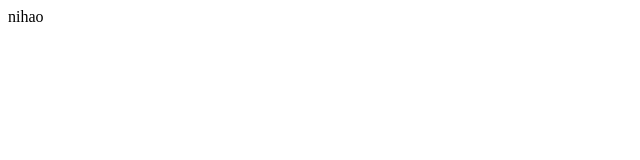
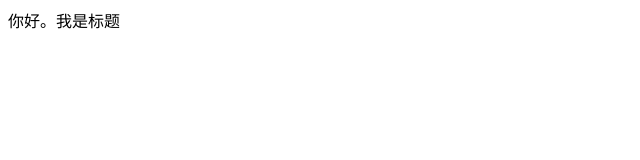
Before and after one commit to asakimio/test1, a plain HTML site: page index.html in a window 1280 px wide. Shown: the whole page, without its empty margins (0-640 px from the left). Drawn offline with Linux system fonts and the light colour scheme.

Commit message:
Update index.html

```diff
--- a/index.html
+++ b/index.html
@@ -8,6 +8,6 @@
     <link rel="stylesheet" type="text/css" href="css/all.css">
 </head>
 <body>
-    nihao
+    你好。我是标题
 </body>
 </html>
```
